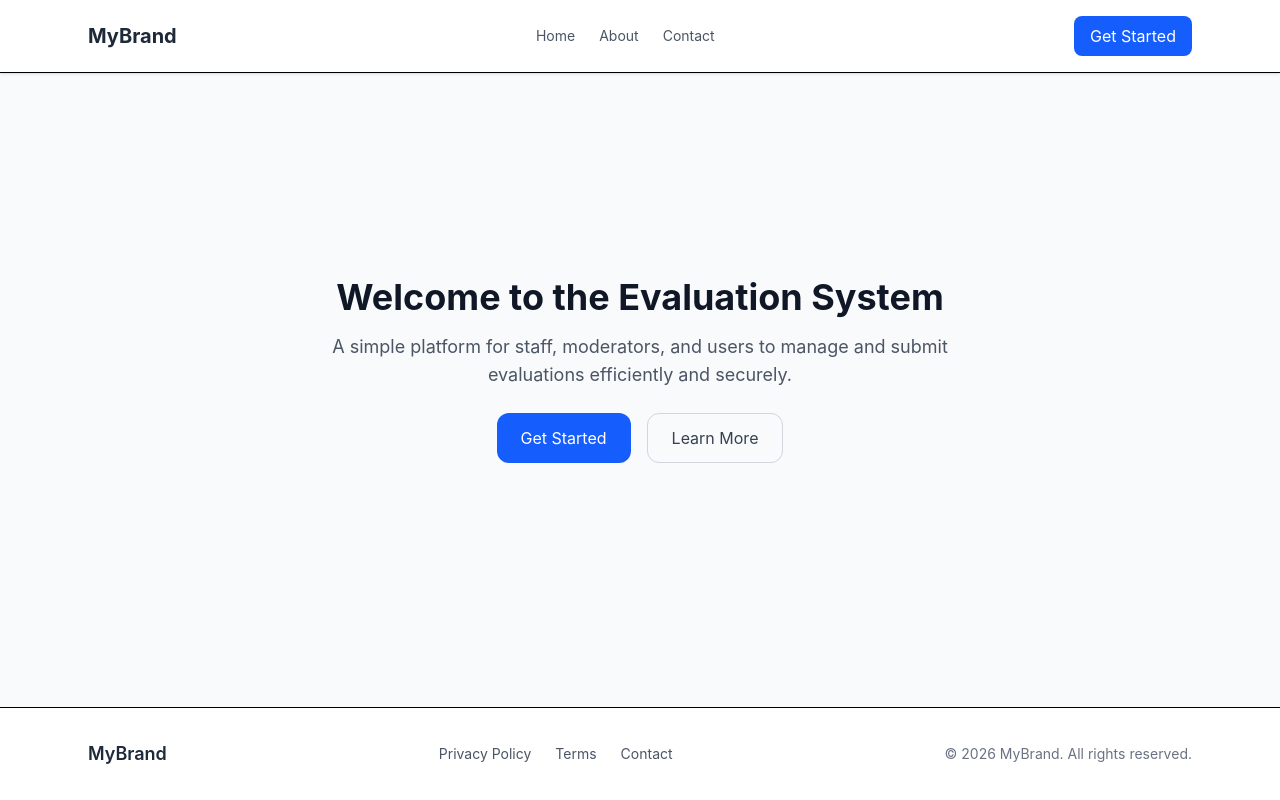
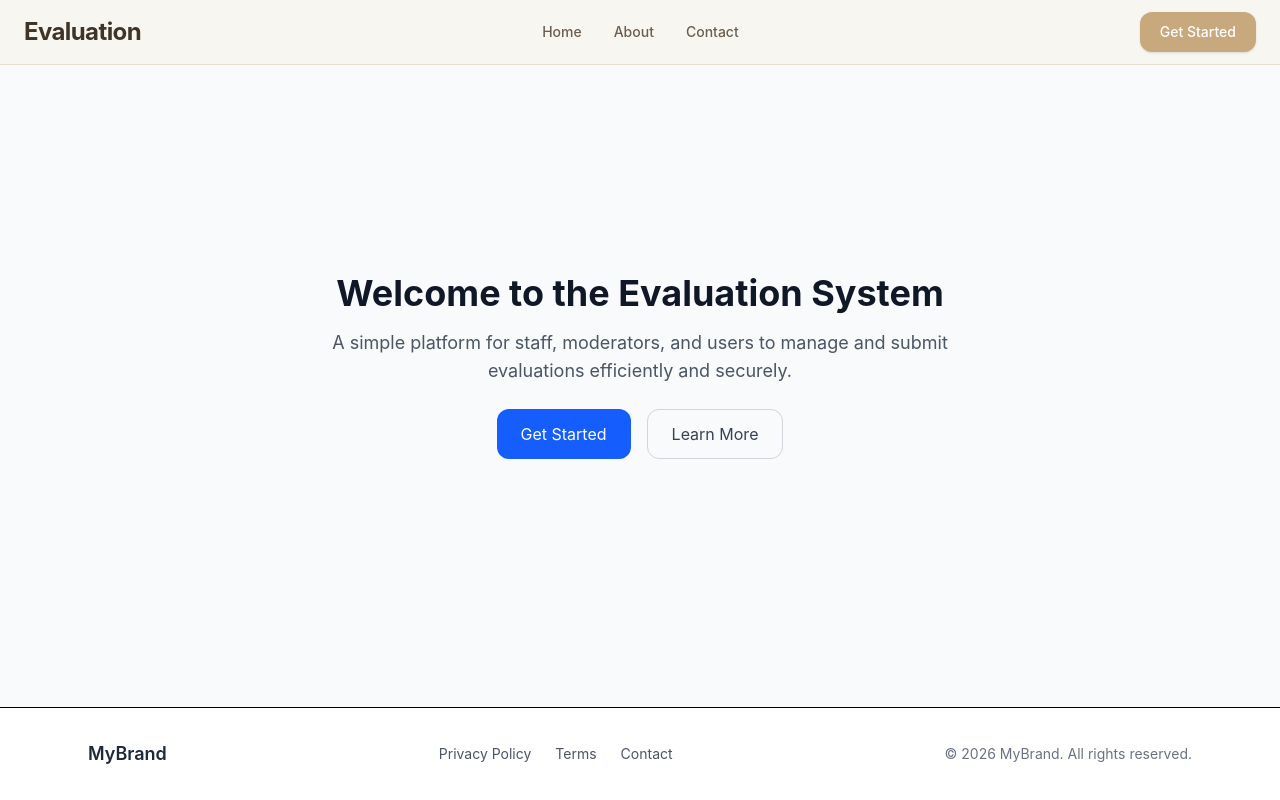
Before and after one commit to RRThrsh/evaluation-frontend, a React (Vite) app: page / in a window 1280 px wide. Built offline with nearby package versions, Linux system fonts and the light colour scheme.

Commit message:
FIX: header

```diff
--- a/package.json
+++ b/package.json
@@ -23,6 +23,7 @@
   "homepage": "https://github.com/RRThrsh/evaluation-frontend#readme",
   "dependencies": {
     "@tailwindcss/vite": "^4.3.0",
+    "lucide-react": "^1.14.0",
     "react": "^19.2.6",
     "react-dom": "^19.2.6",
     "react-router-dom": "^7.15.0",
--- a/src/components/layout/Header.jsx
+++ b/src/components/layout/Header.jsx
@@ -1,55 +1,100 @@
-import React from "react";
+import React, { useState } from "react";
 import { Link } from "react-router-dom";
+import { Menu, X } from "lucide-react";
 
 const Header = () => {
+    const [mobileOpen, setMobileOpen] = useState(false);
+
     return (
-        <header className="w-full bg-white border-b shadow-sm">
-            <div className="max-w-6xl mx-auto px-6 py-4 flex items-center justify-between">
+        <header className="sticky top-0 z-50 backdrop-blur-lg bg-[#f8f5ef]/90 border-b border-[#e7dfd2]">
+            <div className="max-w-7xl mx-auto px-6 h-16 flex items-center justify-between">
 
                 {/* Logo */}
                 <Link
                     to="/"
-                    className="text-xl font-bold text-gray-800"
+                    className="text-2xl font-bold tracking-tight text-[#3e3428] hover:opacity-80 transition"
                 >
-                    MyBrand
+                    Evaluation
                 </Link>
 
-                {/* Nav */}
-                <nav className="hidden md:flex gap-6 text-sm text-gray-600">
+                {/* Desktop Nav */}
+                <nav className="hidden md:flex items-center gap-8">
                     <Link
                         to="/"
-                        className="hover:text-gray-900"
+                        className="text-sm font-medium text-[#6b5e4f] hover:text-[#3e3428] transition"
                     >
                         Home
                     </Link>
 
                     <Link
                         to="/about"
-                        className="hover:text-gray-900"
+                        className="text-sm font-medium text-[#6b5e4f] hover:text-[#3e3428] transition"
                     >
                         About
                     </Link>
 
                     <Link
                         to="/contact"
-                        className="hover:text-gray-900"
+                        className="text-sm font-medium text-[#6b5e4f] hover:text-[#3e3428] transition"
                     >
                         Contact
                     </Link>
                 </nav>
 
-                {/* CTA Button */}
+                {/* Desktop CTA */}
                 <div className="hidden md:block">
-                    <button className="px-4 py-2 bg-blue-600 text-white rounded-lg hover:bg-blue-700 transition">
+                    <button className="px-5 py-2.5 rounded-xl bg-[#c8a97e] text-white text-sm font-medium hover:bg-[#b89567] transition-all duration-300 shadow-sm hover:shadow-md">
                         Get Started
                     </button>
                 </div>
 
-                {/* Mobile Menu Icon */}
-                <div className="md:hidden text-gray-600 cursor-pointer">
-                    ☰
+                {/* Mobile Menu Button */}
+                <button
+                    onClick={() => setMobileOpen(!mobileOpen)}
+                    className="md:hidden p-2 rounded-lg hover:bg-[#efe7db] transition"
+                >
+                    {mobileOpen ? (
+                        <X size={22} className="text-[#5c4d3d]" />
+                    ) : (
+                        <Menu size={22} className="text-[#5c4d3d]" />
+                    )}
+                </button>
+            </div>
+
+            {/* Mobile Menu */}
+            {mobileOpen && (
+                <div className="md:hidden border-t border-[#e7dfd2] bg-[#f8f5ef]/95 backdrop-blur-lg">
+                    <nav className="flex flex-col px-6 py-4 space-y-4">
+                        <Link
+                            to="/"
+                            className="text-[#6b5e4f] hover:text-[#3e3428] transition"
+                            onClick={() => setMobileOpen(false)}
+                        >
+                            Home
+                        </Link>
+
+                        <Link
+                            to="/about"
+                            className="text-[#6b5e4f] hover:text-[#3e3428] transition"
+                            onClick={() => setMobileOpen(false)}
+                        >
+                            About
+                        </Link>
+
+                        <Link
+                            to="/contact"
+                            className="text-[#6b5e4f] hover:text-[#3e3428] transition"
+                            onClick={() => setMobileOpen(false)}
+                        >
+                            Contact
+                        </Link>
+
+                        <button className="w-full mt-2 px-4 py-3 rounded-xl bg-[#c8a97e] text-white font-medium hover:bg-[#b89567] transition">
+                            Get Started
+                        </button>
+                    </nav>
                 </div>
-            </div>
+            )}
         </header>
     );
 };
```
Also changed, not shown: 1 other file (tests, documents, lock files or other folders).
